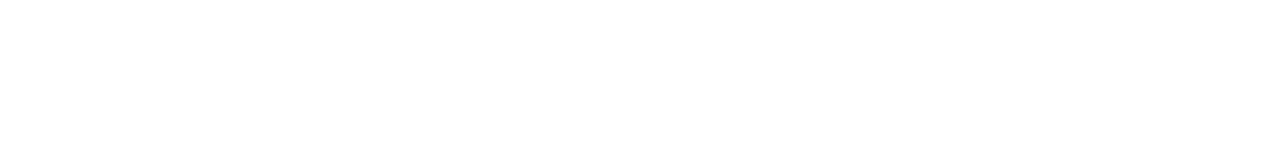
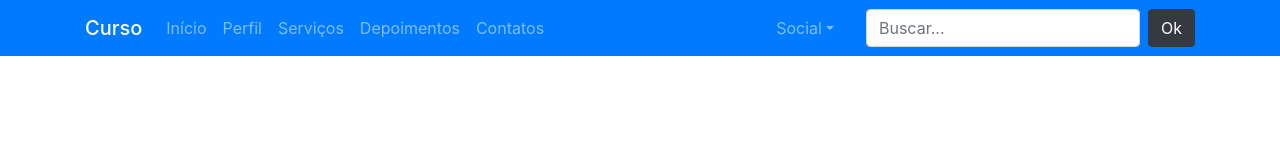
Before and after one commit to Eslicdm/site, a plain HTML site: page index.html in a window 1280 px wide. Drawn offline with Linux system fonts and the light colour scheme.

Commit message:
Adicionando a navbar

```diff
--- a/index.html
+++ b/index.html
@@ -8,6 +8,48 @@
     <title>Curso de Bootstrap 4</title>
 </head>
 <body>
+    <nav class="navbar navbar-expand-lg navbar-dark bg-primary">
+        <div class="container">
+            <a href="#" class="navbar-brand h1 mb-0">Curso</a>
+            <button class="navbar-toggler" type="button" data-toggle="collapse" data-target="#navbarSite">
+                <span class="navbar-toggler-icon"></span>
+            </button>
+            <div class="collapse navbar-collapse" id="navbarSite">
+                <ul class="navbar-nav mr-auto">
+                    <li class="nav-item">
+                        <a href="#" class="nav-link">Início</a>
+                    </li>
+                    <li class="nav-item">
+                        <a href="#" class="nav-link">Perfil</a>
+                    </li>
+                    <li class="nav-item">
+                        <a href="#" class="nav-link">Serviços</a>
+                    </li>
+                    <li class="nav-item">
+                        <a href="#" class="nav-link">Depoimentos</a>
+                    </li>
+                    <li class="nav-item">
+                        <a href="#" class="nav-link">Contatos</a>
+                    </li>
+                </ul>
+                <ul class="navbar-nav ml-auto">
+                    <li class="nav-item dropdown">
+                        <a href="#" class="nav-link dropdown-toggle" data-toggle="dropdown" id="navDrop">Social</a>
+
+                        <div class="dropdown-menu">
+                            <a href="#" class="dropdown-item">Facebook</a>
+                            <a href="#" class="dropdown-item">Twitter</a>
+                            <a href="#" class="dropdown-item">Instagram</a>
+                        </div>
+                    </li>
+                </ul>
+                <form class="form-inline">
+                    <input type="search" class="form-control ml-4 mr-2" placeholder="Buscar...">
+                    <button class="btn btn-dark" type="submit">Ok</button>
+                </form>
+            </div>
+        </div>
+    </nav>
 
     <script src="js/jquery-3.5.1.min.js"></script>
     <script src="js/bootstrap.min.js"></script>
```
